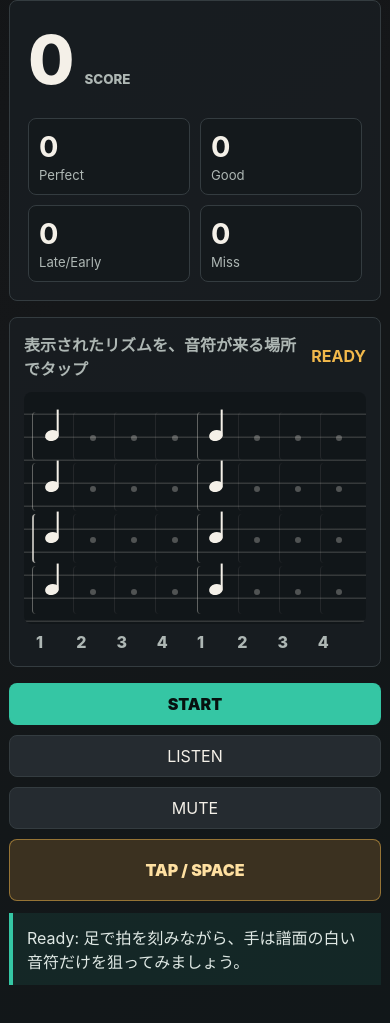
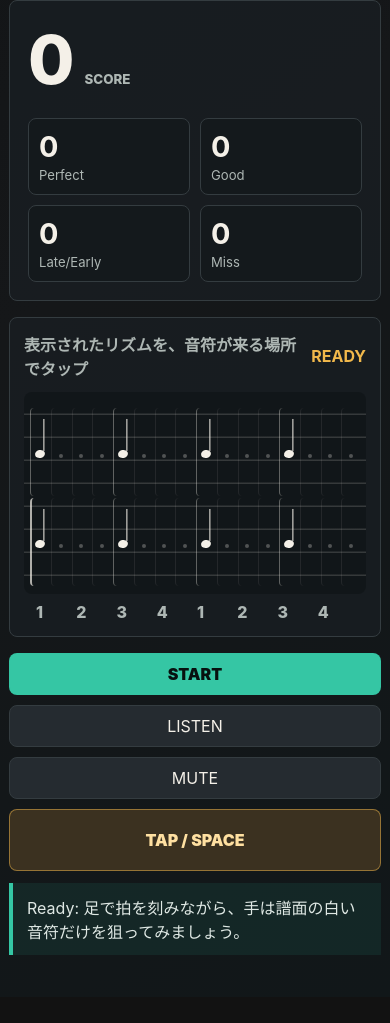
Before and after one commit to tstylelab/tsg-rhythm-trainer-gpt, a website: page index.html in a window 390 px wide. Shown: the part 802-1825 px from the top of the page. After the commit the page ends 1799 px from the top, so only its background shows below. Drawn offline with Linux system fonts and the light colour scheme.

Commit message:
Keep one measure per row on mobile

```diff
--- a/styles.css
+++ b/styles.css
@@ -563,26 +563,32 @@ h2 {
   }
 
   .notation {
-    grid-template-columns: repeat(8, minmax(0, 1fr));
-    min-height: 232px;
+    grid-template-columns: repeat(16, minmax(0, 1fr));
+    gap: 2px;
+    min-height: 132px;
+    padding: 16px 6px 8px;
   }
 
   .cell {
-    min-height: 48px;
+    min-height: 88px;
   }
 
   .note {
-    top: 18px;
-    width: 14px;
-    height: 11px;
+    top: 42px;
+    width: 10px;
+    height: 8px;
   }
 
   .note::after {
-    height: 24px;
+    width: 1px;
+    height: 32px;
   }
 
   .rest::before {
-    top: 23px;
+    left: calc(50% - 2px);
+    top: 46px;
+    width: 4px;
+    height: 4px;
   }
 
   .slot-grid,
@@ -595,10 +601,11 @@ h2 {
   }
 
   .editor-grid {
-    grid-template-columns: repeat(8, minmax(0, 1fr));
+    grid-template-columns: repeat(16, minmax(0, 1fr));
+    gap: 3px;
   }
 
   .editor-cell {
-    min-height: 38px;
+    min-height: 28px;
   }
 }
```
